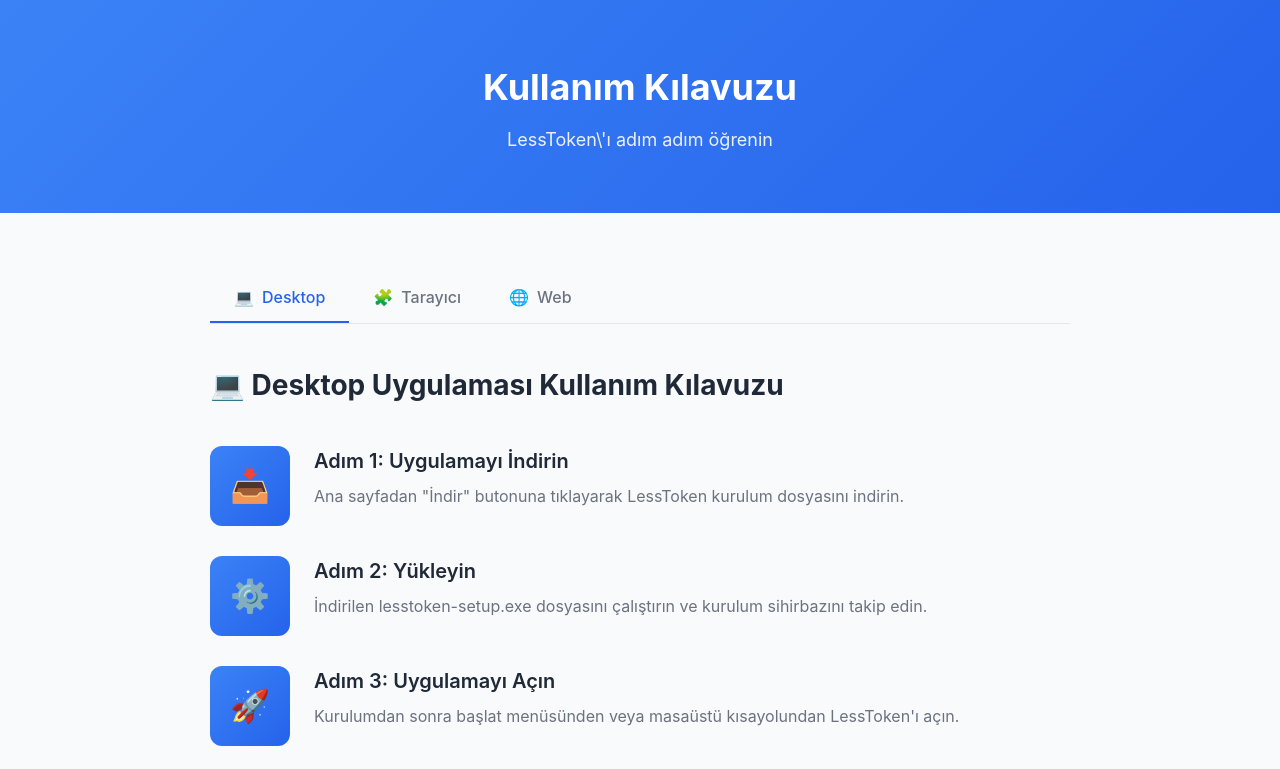
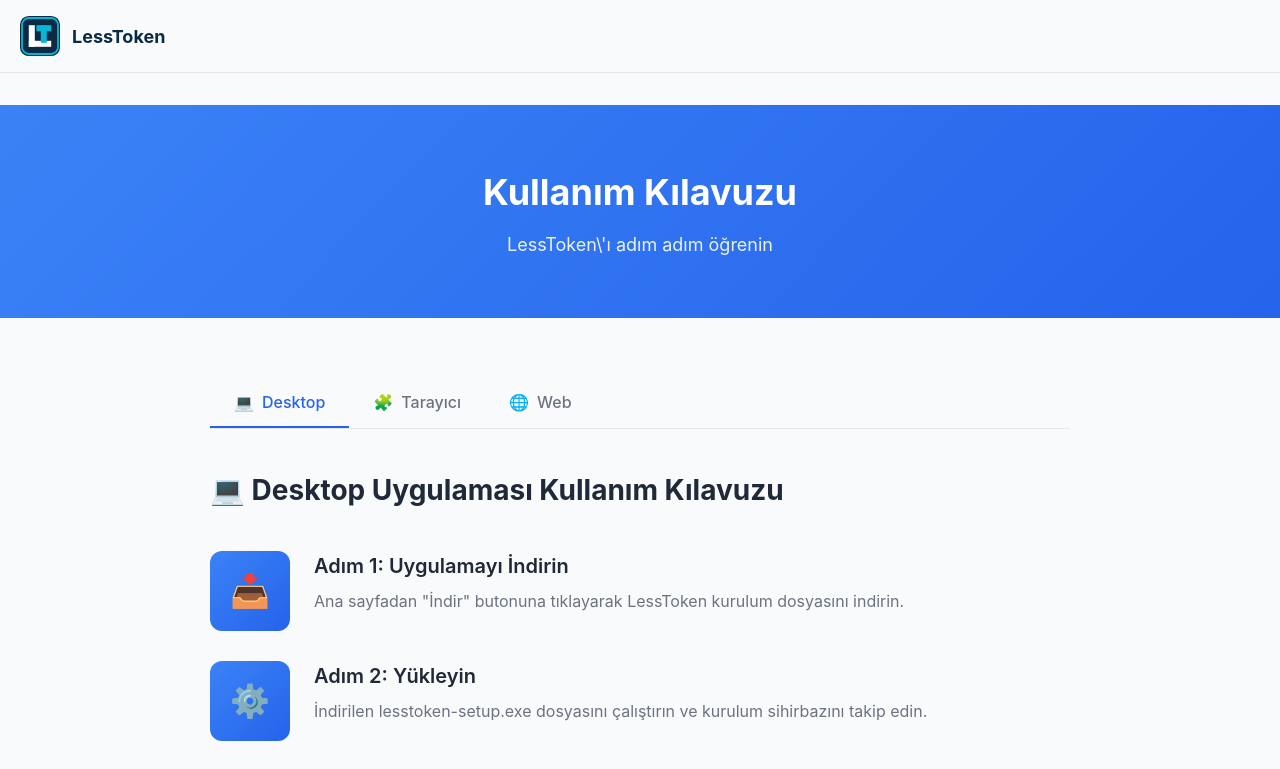
Before and after one commit to NuraydinArikan/lesstoken-landing, a Next.js app: page /guide in a window 1280 px wide. Shown: the top 769 px of the page. Built offline with nearby package versions, Linux system fonts and the light colour scheme.

Commit message:
feat(brand): add Header component with 40px mark to tool and other pages

```diff
--- /dev/null
+++ b/components/Header.jsx
@@ -0,0 +1,21 @@
+// components/Header.jsx
+import React from 'react';
+
+export default function Header({ lang = 'tr', active }) {
+  return (
+    <header style={{
+      display: 'flex',
+      justifyContent: 'space-between',
+      alignItems: 'center',
+      padding: '16px 20px',
+      borderBottom: '1px solid #e5e7eb',
+      marginBottom: '32px'
+    }}>
+      <div style={{ display: 'flex', alignItems: 'center', gap: '12px' }}>
+        <img src="/mark-sm.svg" alt="LessToken" style={{ width: '40px', height: '40px' }} />
+        <span style={{ fontSize: '18px', fontWeight: 'bold', color: '#0B2B45' }}>LessToken</span>
+      </div>
+      {/* Existing nav links will go here */}
+    </header>
+  );
+}
--- a/pages/app/history.jsx
+++ b/pages/app/history.jsx
@@ -1,6 +1,7 @@
 import React, { useState, useEffect } from 'react';
 import Head from 'next/head';
 import { useRouter } from 'next/router';
+import Header from '../../components/Header';
 import { apiUrl } from '../../lib/api';
 
 export default function History() {
@@ -63,6 +64,8 @@
       </Head>
 
       <div style={{ minHeight: '100vh', background: '#f9fafb' }}>
+        <Header />
+
         {/* Header */}
         <header style={{
           background: 'linear-gradient(135deg, #0369a1 0%, #06b6d4 100%)',
--- a/pages/app/optimize.jsx
+++ b/pages/app/optimize.jsx
@@ -1,6 +1,7 @@
 import React, { useState, useEffect } from 'react';
 import Head from 'next/head';
 import { useRouter } from 'next/router';
+import Header from '../../components/Header';
 import { apiUrl } from '../../lib/api';
 
 export default function Optimize() {
@@ -71,6 +72,8 @@
       </Head>
 
       <div style={{ minHeight: '100vh', background: '#f9fafb' }}>
+        <Header />
+
         {/* Header */}
         <header style={{
           background: 'linear-gradient(135deg, #0369a1 0%, #06b6d4 100%)',
--- a/pages/contact.jsx
+++ b/pages/contact.jsx
@@ -1,5 +1,6 @@
 import React, { useState } from 'react';
 import Head from 'next/head';
+import Header from '../components/Header';
 import { apiUrl } from '../lib/api';
 
 export default function Contact() {
@@ -50,6 +51,8 @@
       </Head>
 
       <div style={{ minHeight: '100vh', background: '#f9fafb' }}>
+        <Header />
+
         {/* Header */}
         <div style={{ background: 'linear-gradient(135deg, #3b82f6 0%, #2563eb 100%)', color: 'white', padding: '60px 20px' }}>
           <div style={{ maxWidth: '600px', margin: '0 auto', textAlign: 'center' }}>
--- a/pages/file.jsx
+++ b/pages/file.jsx
@@ -1,6 +1,7 @@
 import React, { useEffect, useRef, useState } from 'react';
 import Head from 'next/head';
 import { useRouter } from 'next/router';
+import Header from '../components/Header';
 import ToolNav from '../components/ToolNav';
 import { toolLocales, detectLang } from '../lib/toolI18n';
 import { safeSet } from '../lib/safeStorage';
@@ -79,6 +80,7 @@
       </Head>
       <div style={{ minHeight: '100vh', background: '#f9fafb', padding: '40px 20px' }}>
         <div style={{ maxWidth: '860px', margin: '0 auto' }}>
+          <Header lang={lang} active="file" />
           <ToolNav lang={lang} active="file" />
           <h1 style={{ fontSize: '28px', fontWeight: 'bold', color: '#1f2937', marginBottom: '8px' }}>{t.title}</h1>
           <p style={{ fontSize: '13px', color: '#059669', marginBottom: '16px' }}>{t.privacyNote}</p>
--- a/pages/guide.jsx
+++ b/pages/guide.jsx
@@ -1,5 +1,6 @@
 import React, { useState } from 'react';
 import Head from 'next/head';
+import Header from '../components/Header';
 
 export default function Guide() {
   const [activeTab, setActiveTab] = useState('desktop');
@@ -210,6 +211,8 @@
       </Head>
 
       <div style={{ minHeight: '100vh', background: '#f9fafb' }}>
+        <Header />
+
         {/* Header */}
         <div style={{ background: 'linear-gradient(135deg, #3b82f6 0%, #2563eb 100%)', color: 'white', padding: '60px 20px', textAlign: 'center' }}>
           <h1 style={{ fontSize: '36px', fontWeight: 'bold', marginBottom: '12px' }}>Kullanım Kılavuzu</h1>
--- a/pages/image.jsx
+++ b/pages/image.jsx
@@ -1,6 +1,7 @@
 // pages/image.jsx
 import React, { useEffect, useRef, useState } from 'react';
 import Head from 'next/head';
+import Header from '../components/Header';
 import ToolNav from '../components/ToolNav';
 import { computeTargetDimensions } from '../lib/imageResize';
 import { classifyFile } from '../lib/imageInput.mjs';
@@ -173,6 +174,7 @@
       </Head>
       <div style={{ minHeight: '100vh', background: '#f9fafb', display: 'flex', flexDirection: 'column', alignItems: 'center', padding: '60px 20px' }}>
         <div style={{ width: '100%', maxWidth: '860px' }}>
+          <Header lang={lang} active="image" />
           <ToolNav lang={lang} active="image" />
         </div>
         <h1 style={{ fontSize: '28px', fontWeight: 'bold', color: '#1f2937', marginBottom: '12px' }}>
--- a/pages/text.jsx
+++ b/pages/text.jsx
@@ -1,5 +1,6 @@
 import React, { useEffect, useState } from 'react';
 import Head from 'next/head';
+import Header from '../components/Header';
 import ToolNav from '../components/ToolNav';
 import AiSettings from '../components/AiSettings';
 import { toolLocales, detectLang } from '../lib/toolI18n';
@@ -92,6 +93,7 @@
       </Head>
       <div style={{ minHeight: '100vh', background: '#f9fafb', padding: '40px 20px' }}>
         <div style={{ maxWidth: '860px', margin: '0 auto' }}>
+          <Header lang={lang} active="text" />
           <ToolNav lang={lang} active="text" />
           <h1 style={{ fontSize: '28px', fontWeight: 'bold', color: '#1f2937', marginBottom: '16px' }}>{t.title}</h1>
           <AiSettings lang={lang} onChange={setSettings} />
```
